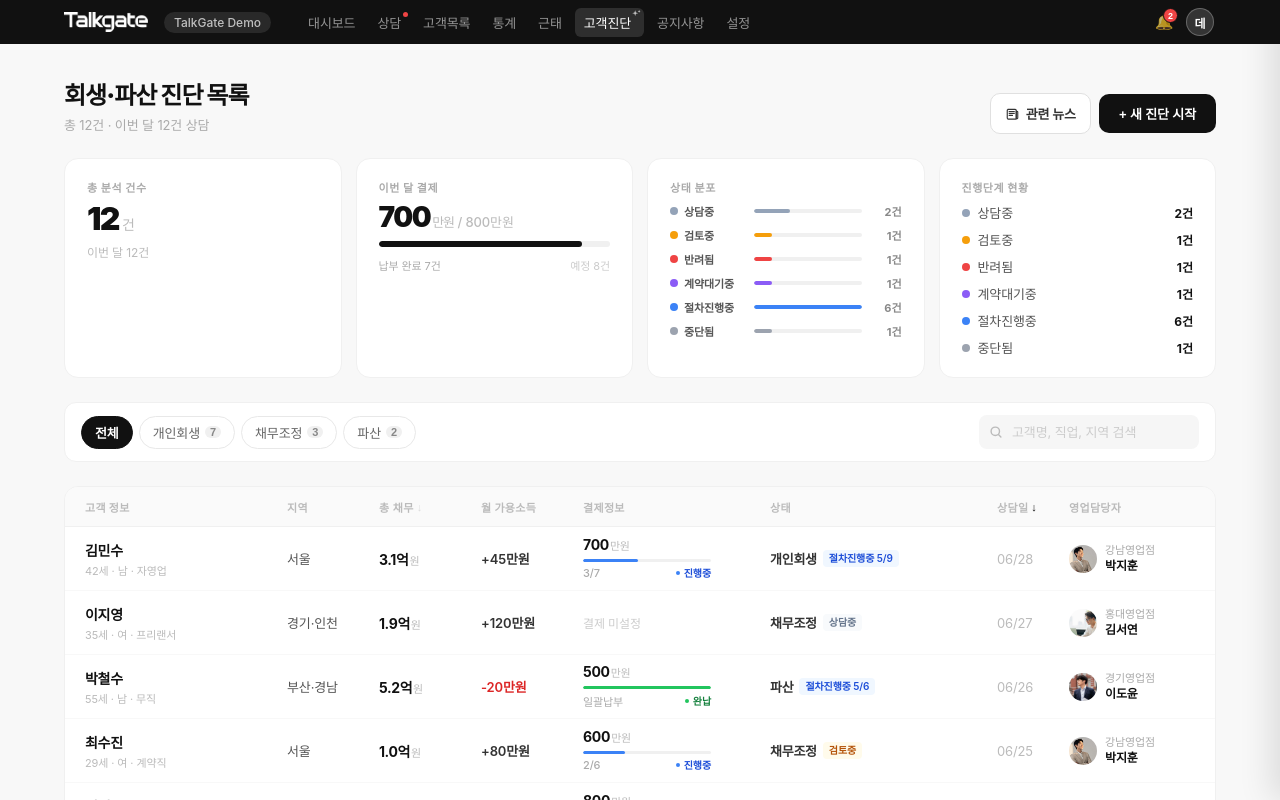
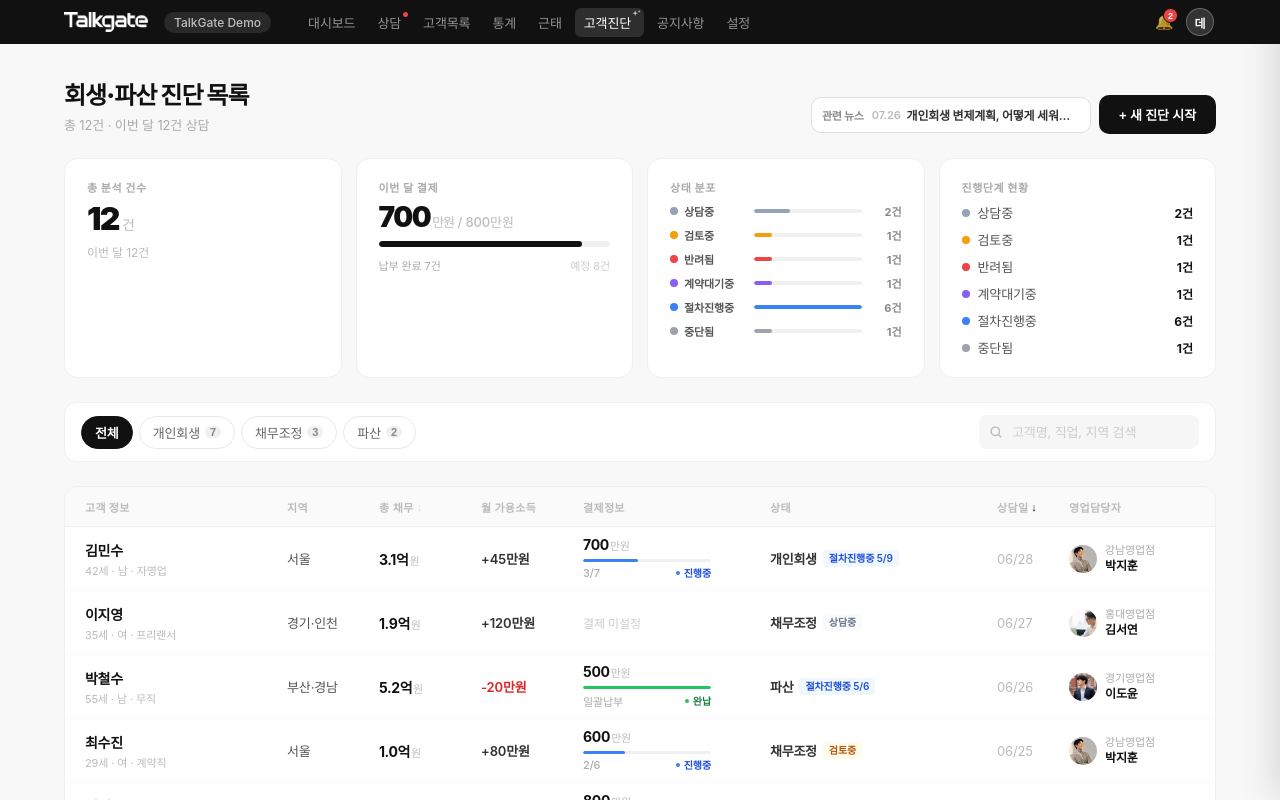
Before and after one commit to hihireo/crm-prototype, a React (Create React App) app: page /checklist in a window 1280 px wide. Shown: the top 800 px of the page. Built offline with nearby package versions, Linux system fonts and the light colour scheme.

Commit message:
관련뉴스 버튼

```diff
--- a/src/pages/sample/ChecklistListPage.css
+++ b/src/pages/sample/ChecklistListPage.css
@@ -120,6 +120,91 @@
   font-size: 10px;
   font-weight: 700;
   line-height: 1;
+}
+
+/* ── 관련 뉴스 세로 롤링 ── */
+.cll-news-ticker {
+  display: inline-flex;
+  align-items: center;
+  gap: 8px;
+  width: 280px;
+  height: 36px;
+  padding: 0 10px;
+  background: #fff;
+  color: #333;
+  border: 1.5px solid #e0e0e0;
+  border-radius: 10px;
+  cursor: pointer;
+  font-family: inherit;
+  transition:
+    border-color 0.12s,
+    background 0.12s;
+}
+.cll-news-ticker:hover {
+  border-color: #aaa;
+  background: #f8f8f8;
+}
+
+.cll-news-ticker-label {
+  flex-shrink: 0;
+  font-size: 11px;
+  font-weight: 800;
+  color: #888;
+  letter-spacing: -0.02em;
+  white-space: nowrap;
+}
+
+.cll-news-ticker-viewport {
+  position: relative;
+  flex: 1;
+  min-width: 0;
+  height: 18px;
+  overflow: hidden;
+}
+
+.cll-news-ticker-item {
+  display: flex;
+  align-items: center;
+  gap: 6px;
+  height: 18px;
+  animation: cll-news-slide-up 0.4s ease;
+}
+
+.cll-news-ticker-date {
+  flex-shrink: 0;
+  font-size: 11px;
+  font-weight: 600;
+  color: #bbb;
+  letter-spacing: -0.01em;
+}
+
+.cll-news-ticker-headline {
+  min-width: 0;
+  font-size: 12px;
+  font-weight: 600;
+  color: #333;
+  letter-spacing: -0.02em;
+  white-space: nowrap;
+  overflow: hidden;
+  text-overflow: ellipsis;
+  text-align: left;
+}
+
+@keyframes cll-news-slide-up {
+  from {
+    transform: translateY(100%);
+    opacity: 0;
+  }
+  to {
+    transform: translateY(0);
+    opacity: 1;
+  }
+}
+
+@media (prefers-reduced-motion: reduce) {
+  .cll-news-ticker-item {
+    animation: none;
+  }
 }
 
 /* ── 관련 뉴스 드로어 ── */
@@ -1040,6 +1125,14 @@
     padding: 9px 12px;
     font-size: 12px;
   }
+  .cll-news-ticker {
+    width: 150px;
+    height: 34px;
+    padding: 0 8px;
+  }
+  .cll-news-ticker-headline {
+    font-size: 11px;
+  }
   .cll-news-drawer {
     width: 100vw;
   }
--- a/src/pages/sample/ChecklistListPage.js
+++ b/src/pages/sample/ChecklistListPage.js
@@ -410,7 +410,7 @@ const NEWS_ITEMS = [
     proc: "개인회생",
     tagClass: "rehab",
     source: "법률신문",
-    date: "07.22",
+    date: "07.27",
     headline: "개인회생 신청 자격과 조건, 나도 가능할까?",
     summary: "채무 총액·가용소득 기준과 최근 법원 실무 경향을 정리했습니다.",
     query: "개인회생 신청 자격",
@@ -420,7 +420,7 @@ const NEWS_ITEMS = [
     proc: "개인회생",
     tagClass: "rehab",
     source: "연합뉴스",
-    date: "07.21",
+    date: "07.26",
     headline: "개인회생 변제계획, 어떻게 세워지나",
     summary: "월 변제액 산정 방식과 인가 전후 고객 안내 포인트를 모았습니다.",
     query: "개인회생 변제계획",
@@ -430,7 +430,7 @@ const NEWS_ITEMS = [
     proc: "채무조정",
     tagClass: "adjust",
     source: "한국경제",
-    date: "07.20",
+    date: "07.25",
     headline: "신용회복위원회 채무조정, 누가 신청할 수 있나",
     summary: "개인워크아웃·프리워크아웃 신청 자격과 제외 채무를 비교합니다.",
     query: "신용회복위원회 채무조정 신청자격",
@@ -440,7 +440,7 @@ const NEWS_ITEMS = [
     proc: "채무조정",
     tagClass: "adjust",
     source: "매일경제",
-    date: "07.19",
+    date: "07.24",
     headline: "개인워크아웃과 프리워크아웃의 차이",
     summary:
       "연체 여부에 따른 선택 기준과 상담 시 자주 나오는 질문을 정리했습니다.",
@@ -451,7 +451,7 @@ const NEWS_ITEMS = [
     proc: "파산",
     tagClass: "bankrupt",
     source: "조선비즈",
-    date: "07.18",
+    date: "07.23",
     headline: "개인파산·면책 신청 절차 한눈에 보기",
     summary: "파산선고부터 면책결정까지 단계별 기간과 준비 서류를 요약합니다.",
     query: "개인파산 면책 신청절차",
@@ -461,11 +461,51 @@ const NEWS_ITEMS = [
     proc: "파산",
     tagClass: "bankrupt",
     source: "서울경제",
-    date: "07.17",
+    date: "07.22",
     headline: "파산 선고 이후 달라지는 것들",
     summary:
       "취업·신용·재산 처분 등 고객이 가장 많이 묻는 불이익을 정리했습니다.",
     query: "파산선고 이후 불이익",
+  },
+  {
+    id: "n7",
+    proc: "개인회생",
+    tagClass: "rehab",
+    source: "머니투데이",
+    date: "07.21",
+    headline: "개인회생 인가 후 중도 변제, 언제 유리할까",
+    summary: "조기 완납 요건과 신용회복 시점 안내 시 주의점을 정리했습니다.",
+    query: "개인회생 중도변제",
+  },
+  {
+    id: "n8",
+    proc: "채무조정",
+    tagClass: "adjust",
+    source: "헤럴드경제",
+    date: "07.20",
+    headline: "카드론·현금서비스도 채무조정 대상일까",
+    summary: "금융채무와 비금융채무 구분, 상담 시 자주 헷갈리는 사례를 모았습니다.",
+    query: "채무조정 카드론 현금서비스",
+  },
+  {
+    id: "n9",
+    proc: "파산",
+    tagClass: "bankrupt",
+    source: "법률신문",
+    date: "07.19",
+    headline: "개인파산 면책 불허가 사유, 실무에서 보는 포인트",
+    summary: "사행성 지출·재산은닉 등 자주 문제되는 유형과 대응을 요약합니다.",
+    query: "개인파산 면책 불허가",
+  },
+  {
+    id: "n10",
+    proc: "개인회생",
+    tagClass: "rehab",
+    source: "이데일리",
+    date: "07.18",
+    headline: "개인회생 금지명령, 채권추심은 언제 멈추나",
+    summary: "신청 직후 고객 안내용으로 금지·중지명령 효과를 쉽게 풀었습니다.",
+    query: "개인회생 금지명령 채권추심",
   },
 ];
 
@@ -479,6 +519,7 @@ const ChecklistListPage = () => {
   const [sortBy, setSortBy] = useState("date");
   const [sortDir, setSortDir] = useState("desc");
   const [newsOpen, setNewsOpen] = useState(false);
+  const [newsIdx, setNewsIdx] = useState(0);
 
   useEffect(() => {
     if (!newsOpen) return undefined;
@@ -488,6 +529,14 @@ const ChecklistListPage = () => {
       document.body.style.overflow = prev;
     };
   }, [newsOpen]);
+
+  useEffect(() => {
+    if (NEWS_ITEMS.length <= 1) return undefined;
+    const id = setInterval(() => {
+      setNewsIdx((i) => (i + 1) % NEWS_ITEMS.length);
+    }, 3200);
+    return () => clearInterval(id);
+  }, []);
 
   const totalCount = CLIENTS.length;
   const thisMonth = CLIENTS.filter((c) => c.date.startsWith("2026-06")).length;
@@ -580,29 +629,21 @@ const ChecklistListPage = () => {
             </button> */}
             <button
               type="button"
-              className="cll-btn-news"
+              className="cll-news-ticker"
               onClick={() => setNewsOpen(true)}
+              aria-label="관련 뉴스 전체 보기"
             >
-              <svg width="15" height="15" viewBox="0 0 20 20" fill="none">
-                <path
-                  d="M3.5 4.5h10A1.5 1.5 0 0 1 15 6v10.5a1 1 0 0 1-1 1H4.5A1.5 1.5 0 0 1 3 16V6a1.5 1.5 0 0 1 1.5-1.5Z"
-                  stroke="currentColor"
-                  strokeWidth="1.5"
-                />
-                <path
-                  d="M16.5 7H15v9.5a.5.5 0 0 0 .5.5h.5a1 1 0 0 0 1-1V8a1 1 0 0 0-1-1Z"
-                  stroke="currentColor"
-                  strokeWidth="1.5"
-                />
-                <path
-                  d="M5.5 7.5h7M5.5 10h7M5.5 12.5h4.5"
-                  stroke="currentColor"
-                  strokeWidth="1.4"
-                  strokeLinecap="round"
-                />
-              </svg>
-              관련 뉴스
-              {/* <span className="cll-btn-news-badge">{NEWS_ITEMS.length}</span> */}
+              <span className="cll-news-ticker-label">관련 뉴스</span>
+              <span className="cll-news-ticker-viewport">
+                <span key={newsIdx} className="cll-news-ticker-item">
+                  <span className="cll-news-ticker-date">
+                    {NEWS_ITEMS[newsIdx].date}
+                  </span>
+                  <span className="cll-news-ticker-headline">
+                    {NEWS_ITEMS[newsIdx].headline}
+                  </span>
+                </span>
+              </span>
             </button>
             <button
               className="cll-btn-primary"
```
